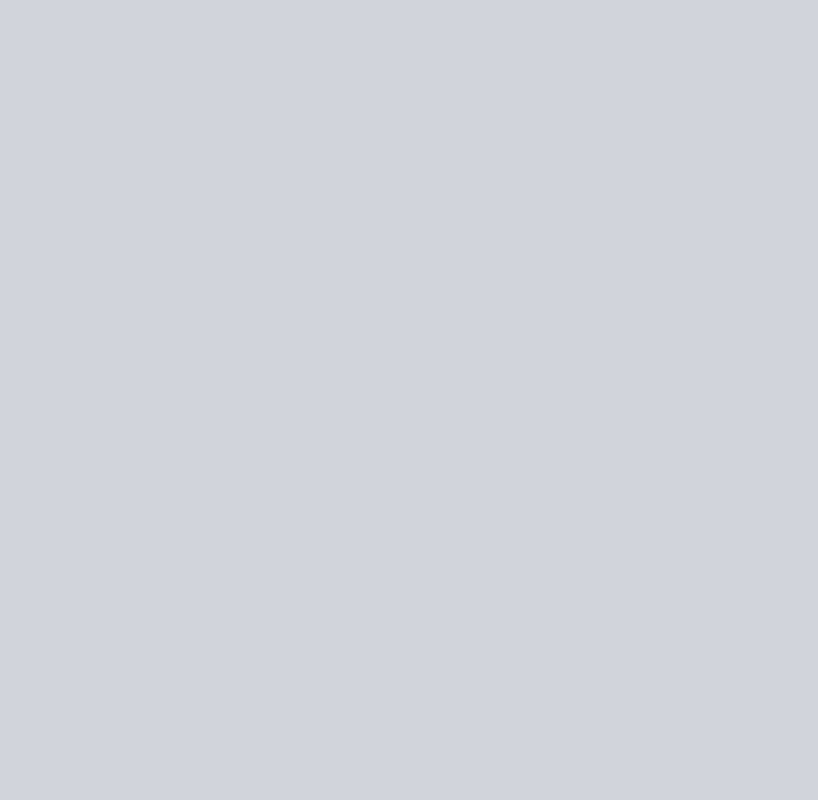
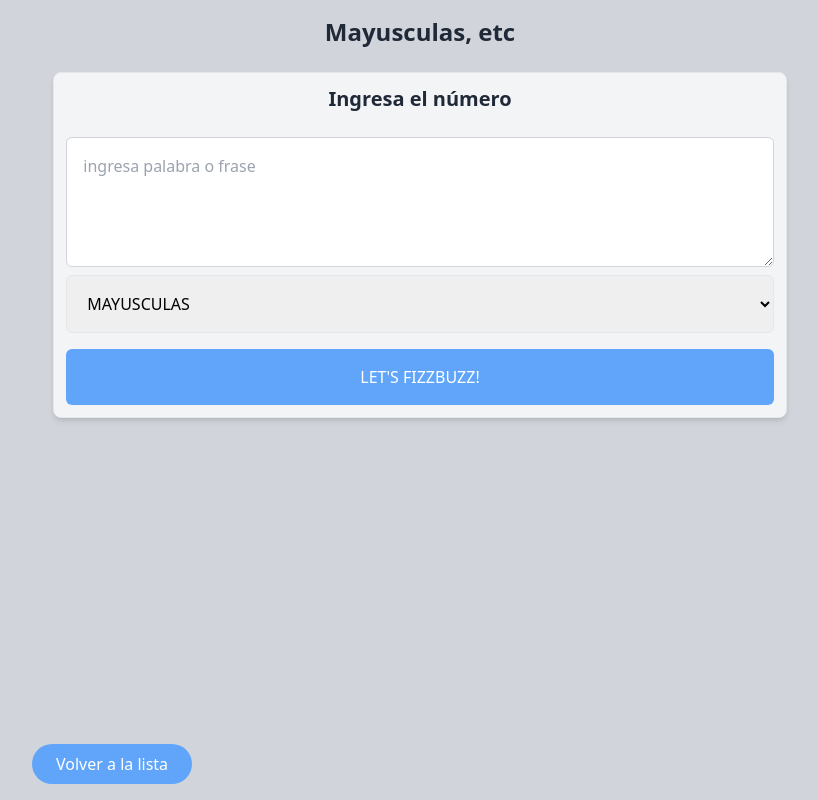
Before and after one commit to fedeferrelli/jsexercises, a React (Vite) app: page /mayusculas in a window 1280 px wide. Before the commit this address had no page. Shown: the whole page, without its empty margins (220-1038 px from the left). Built offline with nearby package versions, Linux system fonts and the light colour scheme.

Commit message:
Add Mayusculas, etc excersice

```diff
--- a/src/App.jsx
+++ b/src/App.jsx
@@ -4,6 +4,7 @@ import Home from "./Components/Home";
 import Palindrome from "./Components/palindromo/Palindrome";
 import Factorial from "./Components/factorial/Factorial";
 import FizzBuzz from "./Components/fizzBuzz/FizzBuzz";
+import MayusculasEtc from "./Components/mayusculasEtc/MayusculasEtc";
 
 
 function App() {
@@ -22,6 +23,8 @@ function App() {
 
             <Route path="/fizzbuzz" exact element = {<FizzBuzz/>}/>
 
+            <Route path="/mayusculas" exact element = {<MayusculasEtc/>}/>
+
           </Routes>
       </Router>
 
--- a/src/Components/Home.jsx
+++ b/src/Components/Home.jsx
@@ -7,7 +7,8 @@ function Home() {
     const ejercicios = [
         {name: '¿Es Palíndromo?', link:"/palindromo"},
         {name: 'Factorial', link:"/factorial"},
-        {name: 'Fizz Buzz', link:"/fizzbuzz"}
+        {name: 'Fizz Buzz', link:"/fizzbuzz"},
+        {name: 'Mayúsculas, Minúsculas, Capitalize, etc', link:"/mayusculas"}
 
                         ]
 
--- a/src/Components/factorial/Factorial.jsx
+++ b/src/Components/factorial/Factorial.jsx
@@ -104,7 +104,7 @@ function Factorial() {
         </Fade>
       )}
 
-      <section className="mt-4 flex flex-col  w-11/12 m-auto  rounded-lg overflow-hidden shadow-md bg-gray-100  mb-12">
+      <section className="mt-4 flex flex-col  w-11/12 m-auto  rounded-lg overflow-hidden shadow-md   mb-12">
         {showResults && (
           <Fade duration="500">
             <div className="h-full w-full text-center">
--- a/src/Components/fizzBuzz/FizzBuzz.jsx
+++ b/src/Components/fizzBuzz/FizzBuzz.jsx
@@ -107,7 +107,7 @@ function FizzBuzz() {
         </Fade>
       )}
 
-      <section className="mt-4 flex flex-col  w-11/12 m-auto  rounded-lg overflow-hidden shadow-md bg-gray-100  mb-12">
+      <section className="mt-4 flex flex-col  w-11/12 m-auto  rounded-lg overflow-hidden shadow-md mb-12">
         {showResults && (
           <Fade duration="500">
             <div className="h-full w-full text-center">
--- /dev/null
+++ b/src/Components/mayusculasEtc/MayusculasEtc.jsx
@@ -0,0 +1,206 @@
+import React, { useState } from "react";
+
+import { Fade } from "react-awesome-reveal";
+import { Link } from "react-router-dom";
+import { BsGithub } from "react-icons/bs";
+
+function MayusculasEtc() {
+  const [result, setResult] = useState([]);
+  const [toEvaluate, setToEvaluate] = useState();
+  const [feature, setFeature] = useState("mayusculas");
+  const [showResults, setShowResults] = useState(false);
+  const [error, setError] = useState("");
+  const [showError, setShowError] = useState(false);
+
+  const mayusculas = (string) => {
+    setResult(string.toUpperCase());
+    setShowResults(true);
+  };
+
+  const minusculas = (string) => {
+    setResult(string.toLowerCase());
+    setShowResults(true);
+  };
+
+  const vowels = (string) => {
+    let arrayAux = [...string];
+    let newArray = [];
+    let vowelsSet = ["a", "á", "e", "é", "i", "í", "o", "ó", "u", "ú", "ü"];
+
+    arrayAux.map((e) => {
+      if (vowelsSet.includes(e.toLowerCase())) {
+        newArray.push(e.toUpperCase());
+      } else newArray.push(e.toLowerCase());
+    });
+
+    setResult(newArray.join(""));
+    setShowResults(true);
+  };
+
+  const constants = (string) => {
+    let arrayAux = [...string];
+    let newArray = [];
+    let vowelsSet = ["a", "á", "e", "é", "i", "í", "o", "ó", "u", "ú", "ü"];
+
+    arrayAux.map((e) => {
+      if (vowelsSet.includes(e.toLowerCase())) {
+        newArray.push(e.toLowerCase());
+      } else newArray.push(e.toUpperCase());
+    });
+
+    setResult(newArray.join(""));
+    setShowResults(true);
+  };
+
+  const minMay = (string) => {
+    let arrayAux = [...string];
+    let newArray = [];
+    console.log("fede");
+
+    arrayAux.map((e, index) => {
+      if (index % 2 === 0) {
+        newArray.push(e.toLowerCase());
+      } else newArray.push(e.toUpperCase());
+    });
+
+    setResult(newArray.join(""));
+    setShowResults(true);
+  };
+
+  const mayMin = (string) => {
+    let arrayAux = [...string];
+    let newArray = [];
+
+    arrayAux.map((e, index) => {
+      if (index % 2 !== 0) {
+        newArray.push(e.toLowerCase());
+      } else newArray.push(e.toUpperCase());
+    });
+
+    setResult(newArray.join(""));
+    setShowResults(true);
+  };
+
+  const changeValueToEvaluate = (string) => {
+    setShowResults(false);
+    setShowError(false);
+    setToEvaluate(string);
+  };
+
+  const letsCheckItOut = () => {
+    if (toEvaluate === undefined || toEvaluate == "") {
+      setError("Debes ingresar una palabra o frase");
+      setShowError(true);
+    } else if (feature === "mayusculas") {
+      mayusculas(toEvaluate);
+    } else if (feature === "minusculas") {
+      minusculas(toEvaluate);
+    } else if (feature === "vocales") {
+      vowels(toEvaluate);
+    } else if (feature === "constantes") {
+      constantes(toEvaluate);
+    } else if (feature === "minMay") {
+      minMay(toEvaluate);
+    } else if (feature === "mayMin") {
+      mayMin(toEvaluate);
+    }
+  };
+
+  return (
+    <div className="py-4 max-w-[800px] m-auto ">
+      <h1 className="text-2xl text-gray-800 text-center pb-6 font-bold">
+        Mayusculas, etc
+      </h1>
+
+      <div className="fixed bottom-4 w-full z-10 flex flex-row justify-between px-3">
+        <Link to="/" className="bg-blue-400 px-6 py-2 text-white rounded-full ">
+          {" "}
+          Volver a la lista{" "}
+        </Link>
+
+        <a
+          className=" text-blue-400 flex"
+          href="https://github.com/fedeferrelli/jsexercises/blob/main/src/Components/fizzBuzz/FizzBuzz.jsx"
+          target="_blank"
+        >
+          <BsGithub className="m-auto text-4xl" />
+        </a>
+      </div>
+
+      <section className="flex flex-col p-3 w-11/12 m-auto  rounded-lg shadow-md border border-gray-200 bg-gray-100">
+        <label
+          htmlFor="toEvaluate"
+          className="w-full text-center text-xl text-gray-800 mb-4 font-semibold"
+        >
+          Ingresa el número
+        </label>
+        <textarea
+          rows="4"
+          id="toEvaluate"
+          placeholder="ingresa palabra o frase"
+          className="w-full p-4 rounded-md border border-gray-300 my-2 m-auto"
+          onChange={(e) => {
+            changeValueToEvaluate(e.target.value);
+          }}
+        ></textarea>
+
+        <select
+          name="select"
+          className="w-full m-auto p-4  rounded-md border mb-4 border-gray-200"
+          onChange={(e) => {
+            setFeature(e.target.value);
+          }}
+        >
+          <option value="mayusculas" defaultValue>
+            MAYUSCULAS
+          </option>
+          <option value="minusculas">MINUSCULAS</option>
+          <option value="vocales" defaultValue>
+            vOcAlEs
+          </option>
+          <option value="constantes" defaultValue>
+            CoNSTaNTeS
+          </option>
+          <option value="mayMin" defaultValue>
+            MmMmMm
+          </option>
+          <option value="minMay" defaultValue>
+            mMmMmM
+          </option>
+        </select>
+
+        <button
+          type="submit"
+          className="w-full m-auto p-4 bg-blue-400 rounded-md uppercase text-white"
+          onClick={() => {
+            letsCheckItOut();
+          }}
+        >
+          Let's FizzBuzz!{" "}
+        </button>
+      </section>
+
+      {showError && (
+        <Fade duration="500">
+          <div className="w-11/12 m-auto mt-1 text-center rounded-lg  text-red-500 font-semibold">
+            {error}
+          </div>
+        </Fade>
+      )}
+
+      <section className="mt-4 flex flex-col  w-11/12 m-auto  rounded-lg overflow-hidden shadow-md mb-12">
+        {showResults && (
+          <Fade duration="500">
+            <div className="h-full w-full text-center">
+              <div className="bg-gray-400 text-gray-600 text-xl p-3 flex flex-wrap gap-2 justify-center">
+                {result}
+              </div>
+            </div>
+          </Fade>
+        )}
+      </section>
+    </div>
+  );
+}
+
+export default MayusculasEtc;
--- a/src/Components/palindromo/Palindrome.jsx
+++ b/src/Components/palindromo/Palindrome.jsx
@@ -132,7 +132,7 @@ function Palindrome() {
         </Fade>
       )}
 
-      <section className="mt-4 flex flex-col  w-11/12 m-auto  rounded-lg overflow-hidden shadow-md bg-gray-100  mb-12">
+      <section className="mt-4 flex flex-col  w-11/12 m-auto  rounded-lg overflow-hidden shadow-md   mb-12">
         {showResults && (
           <Fade duration="500">
             <div className="h-full w-full text-center">
```
